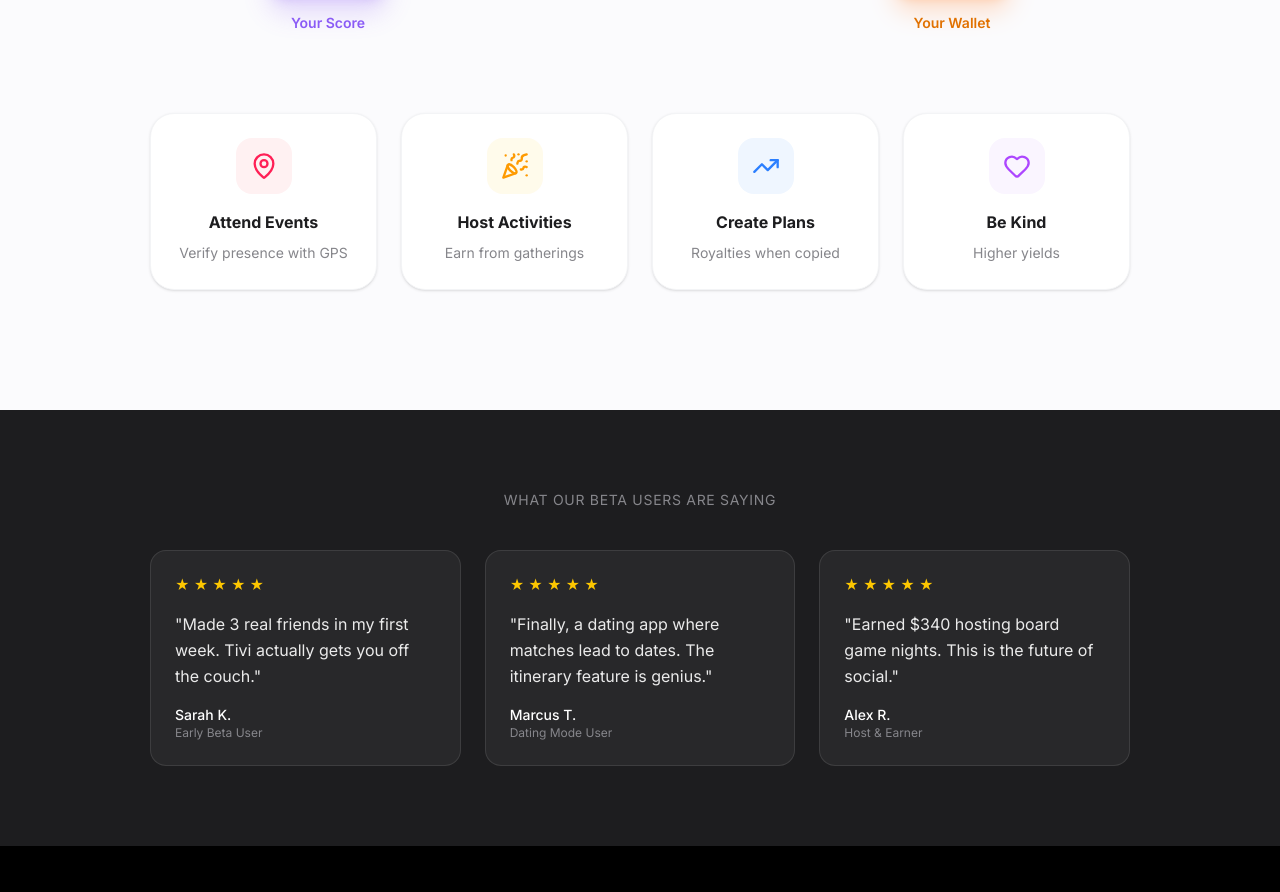
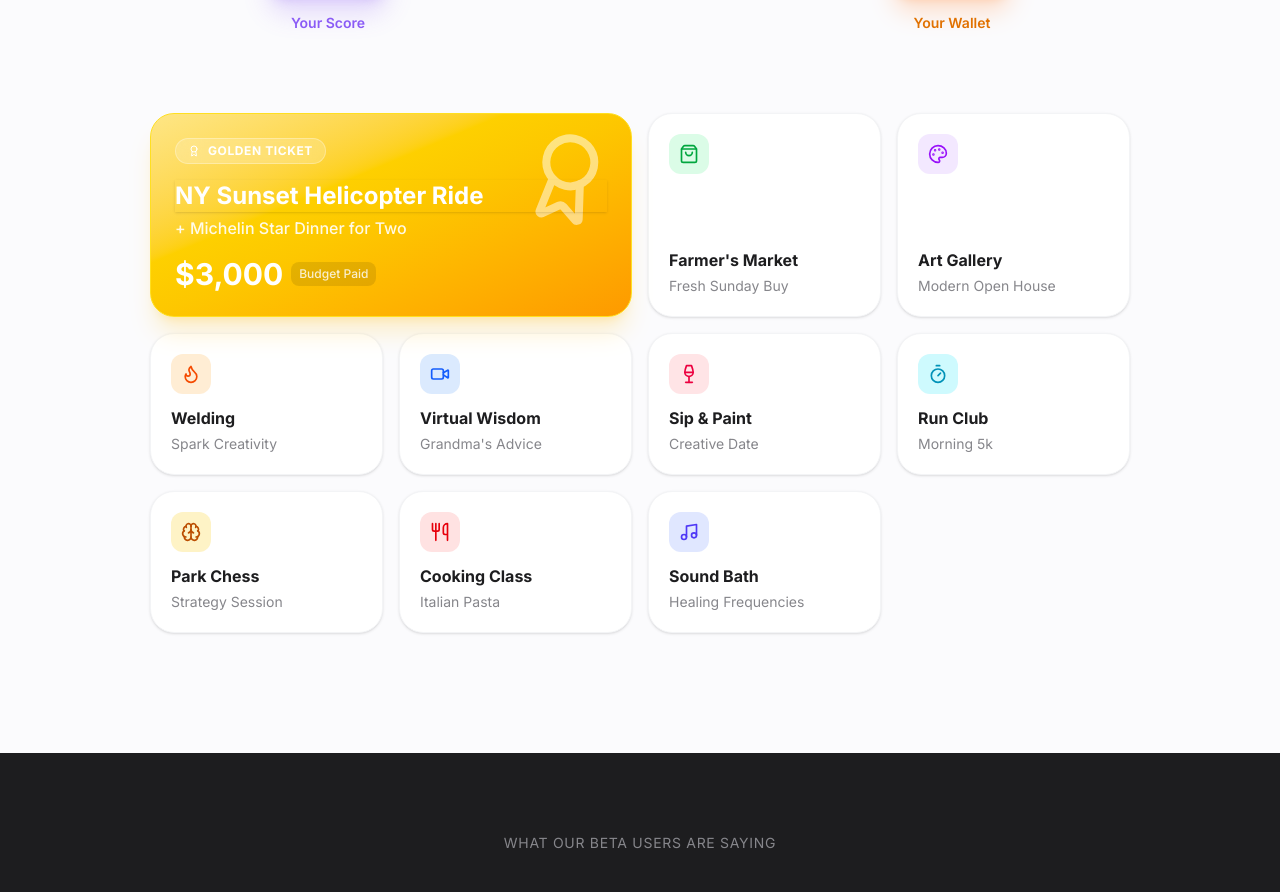
Before and after one commit to DevonBrazeal/tivi-landing-page, a React (Vite) app: page / in a window 1280 px wide. Shown: the part 6094-6986 px from the top of the page. Built offline with nearby package versions, Linux system fonts and the light colour scheme.

Commit message:
feat: Retry add Golden Ticket and 10 diverse activity tiles

```diff
--- a/src/components/EarnSection.jsx
+++ b/src/components/EarnSection.jsx
@@ -1,6 +1,6 @@
 import { motion } from 'framer-motion';
 import { useInView } from 'react-intersection-observer';
-import { MapPin, PartyPopper, Heart, Award, ArrowRight, Wallet, TrendingUp } from 'lucide-react';
+import { MapPin, PartyPopper, Heart, Award, ArrowRight, Wallet, TrendingUp, ShoppingBag, Palette, Flame, Video, Wine, Timer, Brain, Utensils, Music } from 'lucide-react';
 
 export default function EarnSection() {
     const { ref, inView } = useInView({ triggerOnce: true, threshold: 0.2 });
@@ -69,26 +69,56 @@ export default function EarnSection() {
                 </motion.div>
 
                 {/* Revenue Streams Grid */}
-                <div className="grid sm:grid-cols-2 lg:grid-cols-4 gap-6">
+                {/* Revenue Streams Grid */}
+                <div className="grid grid-cols-1 sm:grid-cols-2 lg:grid-cols-4 gap-4">
+                    {/* Golden Ticket Tile */}
+                    <motion.div
+                        initial={{ opacity: 0, scale: 0.9 }}
+                        animate={inView ? { opacity: 1, scale: 1 } : {}}
+                        transition={{ delay: 0.4 }}
+                        whileHover={{ y: -4, scale: 1.02 }}
+                        className="col-span-1 sm:col-span-2 lg:col-span-2 p-6 rounded-3xl bg-gradient-to-br from-amber-200 via-yellow-400 to-amber-500 border border-yellow-300 shadow-xl shadow-amber-400/20 text-left relative overflow-hidden group"
+                    >
+                        <div className="absolute top-0 right-0 p-4 opacity-50"><Award className="w-24 h-24 text-white rotate-12" /></div>
+                        <div className="relative z-10">
+                            <div className="inline-flex items-center gap-2 px-3 py-1 rounded-full bg-white/20 backdrop-blur-md border border-white/30 text-white font-bold text-xs uppercase tracking-wider mb-4">
+                                <Award className="w-3 h-3" /> Golden Ticket
+                            </div>
+                            <h3 className="text-2xl font-bold text-white mb-1 shadow-sm">NY Sunset Helicopter Ride</h3>
+                            <p className="text-white/90 font-medium mb-4">+ Michelin Star Dinner for Two</p>
+                            <div className="flex items-center gap-2">
+                                <span className="text-3xl font-bold text-white">$3,000</span>
+                                <span className="text-xs font-medium text-white/80 bg-black/10 px-2 py-1 rounded-lg">Budget Paid</span>
+                            </div>
+                        </div>
+                    </motion.div>
+
                     {[
-                        { title: 'Attend Events', desc: 'Verify presence with GPS', icon: MapPin, color: 'text-rose-500', bg: 'bg-rose-50' },
-                        { title: 'Host Activities', desc: 'Earn from gatherings', icon: PartyPopper, color: 'text-amber-500', bg: 'bg-amber-50' },
-                        { title: 'Create Plans', desc: 'Royalties when copied', icon: TrendingUp, color: 'text-blue-500', bg: 'bg-blue-50' },
-                        { title: 'Be Kind', desc: 'Higher yields', icon: Heart, color: 'text-purple-500', bg: 'bg-purple-50' },
+                        { title: 'Farmer\'s Market', desc: 'Fresh Sunday Buy', icon: ShoppingBag, color: 'text-green-600', bg: 'bg-green-100' },
+                        { title: 'Art Gallery', desc: 'Modern Open House', icon: Palette, color: 'text-purple-600', bg: 'bg-purple-100' },
+                        { title: 'Welding', desc: 'Spark Creativity', icon: Flame, color: 'text-orange-600', bg: 'bg-orange-100' },
+                        { title: 'Virtual Wisdom', desc: 'Grandma\'s Advice', icon: Video, color: 'text-blue-600', bg: 'bg-blue-100' },
+                        { title: 'Sip & Paint', desc: 'Creative Date', icon: Wine, color: 'text-rose-600', bg: 'bg-rose-100' },
+                        { title: 'Run Club', desc: 'Morning 5k', icon: Timer, color: 'text-cyan-600', bg: 'bg-cyan-100' },
+                        { title: 'Park Chess', desc: 'Strategy Session', icon: Brain, color: 'text-amber-700', bg: 'bg-amber-100' },
+                        { title: 'Cooking Class', desc: 'Italian Pasta', icon: Utensils, color: 'text-red-600', bg: 'bg-red-100' },
+                        { title: 'Sound Bath', desc: 'Healing Frequencies', icon: Music, color: 'text-indigo-600', bg: 'bg-indigo-100' },
                     ].map((stream, i) => (
                         <motion.div
                             key={i}
                             initial={{ opacity: 0, y: 20 }}
                             animate={inView ? { opacity: 1, y: 0 } : {}}
-                            transition={{ delay: 0.5 + i * 0.1 }}
+                            transition={{ delay: 0.5 + i * 0.05 }}
                             whileHover={{ y: -4 }}
-                            className="p-6 rounded-3xl bg-white border border-gray-100 shadow-sm hover:shadow-md transition-all text-center group"
+                            className="p-5 rounded-3xl bg-white border border-gray-100 shadow-sm hover:shadow-md transition-all text-left flex flex-col justify-between h-full group"
                         >
-                            <div className={`w-14 h-14 rounded-2xl ${stream.bg} flex items-center justify-center mx-auto mb-4 group-hover:scale-110 transition-transform`}>
-                                <stream.icon className={`w-7 h-7 ${stream.color}`} />
+                            <div className={`w-10 h-10 rounded-xl ${stream.bg} flex items-center justify-center mb-3 group-hover:scale-110 transition-transform`}>
+                                <stream.icon className={`w-5 h-5 ${stream.color}`} />
                             </div>
-                            <h3 className="font-bold text-[#1d1d1f] mb-2">{stream.title}</h3>
-                            <p className="text-[#86868b] text-sm leading-relaxed">{stream.desc}</p>
+                            <div>
+                                <h3 className="font-bold text-[#1d1d1f] mb-1">{stream.title}</h3>
+                                <p className="text-[#86868b] text-sm">{stream.desc}</p>
+                            </div>
                         </motion.div>
                     ))}
                 </div>
```
